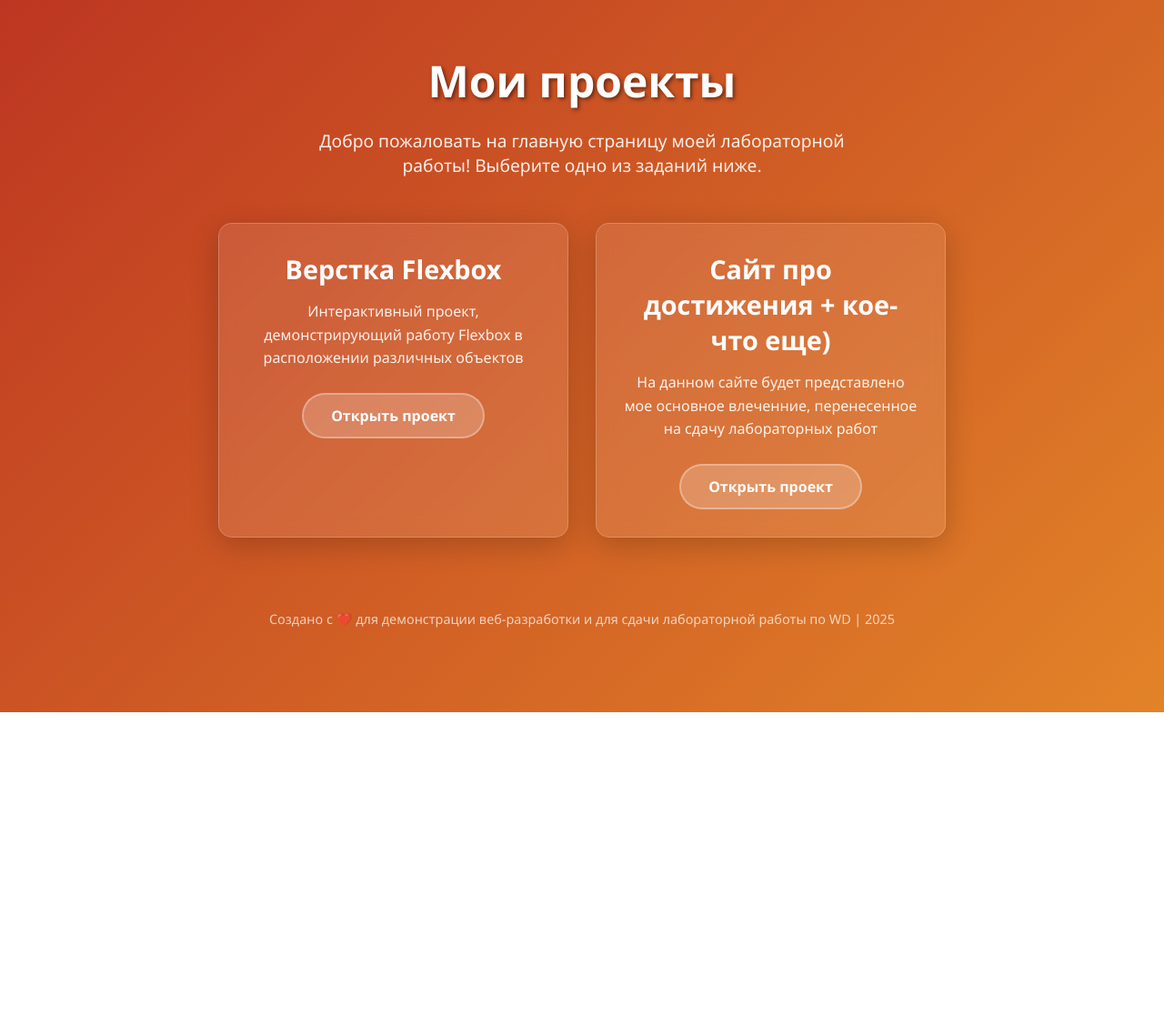
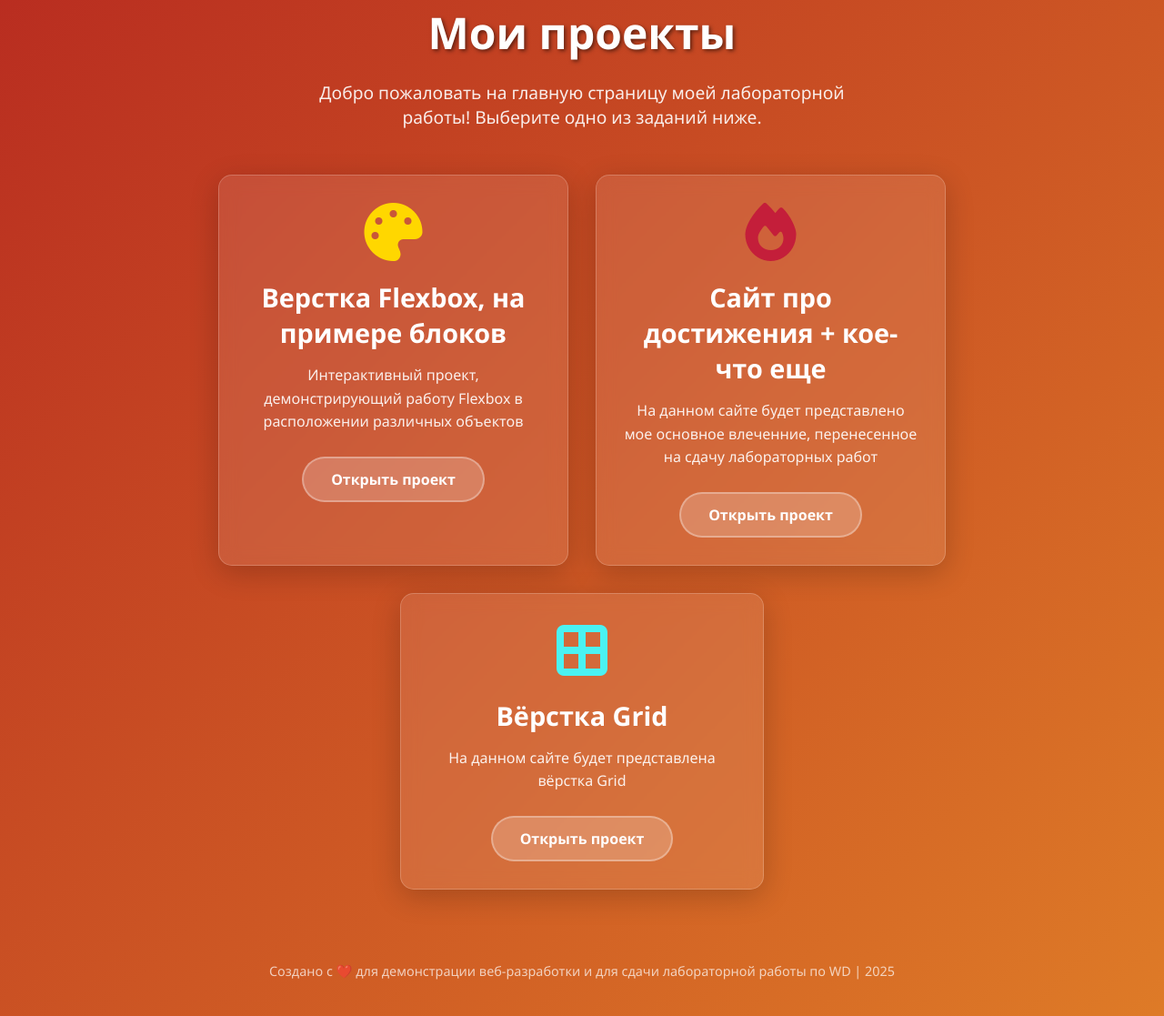
Before and after one commit to AndreyUIR/4, a plain HTML site: page index.html in a window 1280 px wide. Shown: the part 17-1134 px from the top of the page at 91% size. Before the commit the page ends 800 px from the top, so only its background shows below. Drawn offline with Linux system fonts and the light colour scheme.

Commit message:
Update index.html

```diff
--- a/index.html
+++ b/index.html
@@ -71,12 +71,6 @@
             border: 1px solid rgba(255, 255, 255, 0.2);
         }
 
-        /* ⠀Убрали hover-анимации */
-        .project-card:hover {
-            transform: none;
-            box-shadow: 0 8px 32px rgba(0, 0, 0, 0.2);
-        }
-
         .project-icon {
             font-size: 4rem;
             margin-bottom: 20px;
@@ -90,6 +84,11 @@
             color: #C41E3A;
         }
 
+        /* Новая иконка для Grid */
+        .grid-project .project-icon {
+            color: #4AF2F2;
+        }
+
         .project-card h2 {
             font-size: 1.8rem;
             margin-bottom: 15px;
@@ -101,6 +100,7 @@
             opacity: 0.9;
         }
 
+        /* Кнопки */
         .btn {
             display: inline-block;
             padding: 12px 30px;
@@ -110,26 +110,14 @@
             border-radius: 50px;
             font-weight: 600;
             border: 2px solid rgba(255, 255, 255, 0.3);
-
-            /* убрано поведение при hover */
-            transition: none;
+            transition: 0.3s ease;
         }
 
+        /* 🔥 Новый градиент при наведении */
         .btn:hover {
-            background: rgba(255, 255, 255, 0.2);
-            transform: none;
+            background: linear-gradient(135deg, rgba(255,255,255,0.3), rgba(255,255,255,0.05));
             color: white;
-        }
-
-        /* удалены спец-hover'ы */
-        .colors-project .btn:hover {
-            background: rgba(255, 255, 255, 0.2);
-            color: white;
-        }
-
-        .saul-project .btn:hover {
-            background: rgba(255, 255, 255, 0.2);
-            color: white;
+            transform: translateY(-2px);
         }
 
         footer {
@@ -139,6 +127,14 @@
             font-size: 0.9rem;
         }
 
+        /* Центральное размещение третьей карточки */
+        .grid-project {
+            grid-column: 1 / -1;
+            justify-self: center;
+            max-width: 400px;
+            width: 100%;
+        }
+
         @media (max-width: 768px) {
             h1 {
                 font-size: 2.2rem;
@@ -146,6 +142,11 @@
 
             .projects-grid {
                 grid-template-columns: 1fr;
+            }
+
+            .grid-project {
+                grid-column: unset;
+                justify-self: stretch;
             }
         }
     </style>
@@ -159,17 +160,26 @@
 
         <div class="projects-grid">
             <div class="project-card colors-project">
-                <h2>Верстка Flexbox</h2>
+                <i class="project-icon fa-solid fa-palette"></i>
+                <h2>Верстка Flexbox, на примере блоков</h2>
                 <p>Интерактивный проект, демонстрирующий работу Flexbox в расположении различных объектов</p>
                 <a href="1/index.html" class="btn">Открыть проект</a>
             </div>
 
             <div class="project-card saul-project">
-
-                <h2>Сайт про достижения + кое-что еще)</h2>
+                <i class="project-icon fa-solid fa-fire"></i>
+                <h2>Сайт про достижения + кое-что еще</h2>
                 <p>На данном сайте будет представлено мое основное влеченние, перенесенное на сдачу лабораторных работ</p>
                 <a href="2/index.html" class="btn">Открыть проект</a>
             </div>
+
+            <div class="project-card grid-project">
+                <i class="project-icon fa-solid fa-border-all"></i>
+                <h2>Вёрстка Grid</h2>
+                <p>На данном сайте будет представлена вёрстка Grid</p>
+                <a href="3/index.html" class="btn">Открыть проект</a>
+            </div>
+
         </div>
 
         <footer>
```
